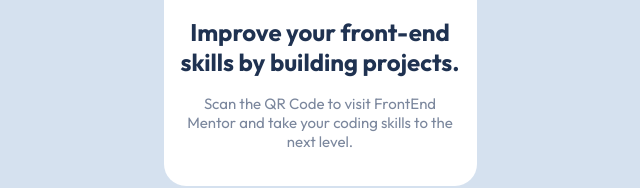
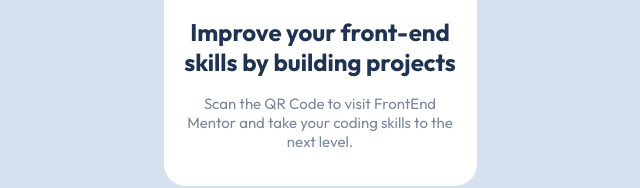
Before and after one commit to wjwebdev/QR-Code-Component, a plain HTML site: page index.html in a window 1280 px wide. Shown: the part 522-710 px from the top of the page, 320-960 px from the left. Drawn offline with Linux system fonts and the light colour scheme.

Commit message:
commit changes

```diff
--- a/index.html
+++ b/index.html
@@ -14,7 +14,7 @@
                 <img id="qr-code-img" src="images/image-qr-code.png" alt="qr-code">
             </div>
             <div class="description">
-               <h2>Improve your front-end skills by building projects.</h2>
+               <h2>Improve your front-end skills by building projects</h2>
                <div><p>Scan the QR Code to visit FrontEnd Mentor and take your coding skills to the next level. </p></div>
             </div>
         </div>
```
